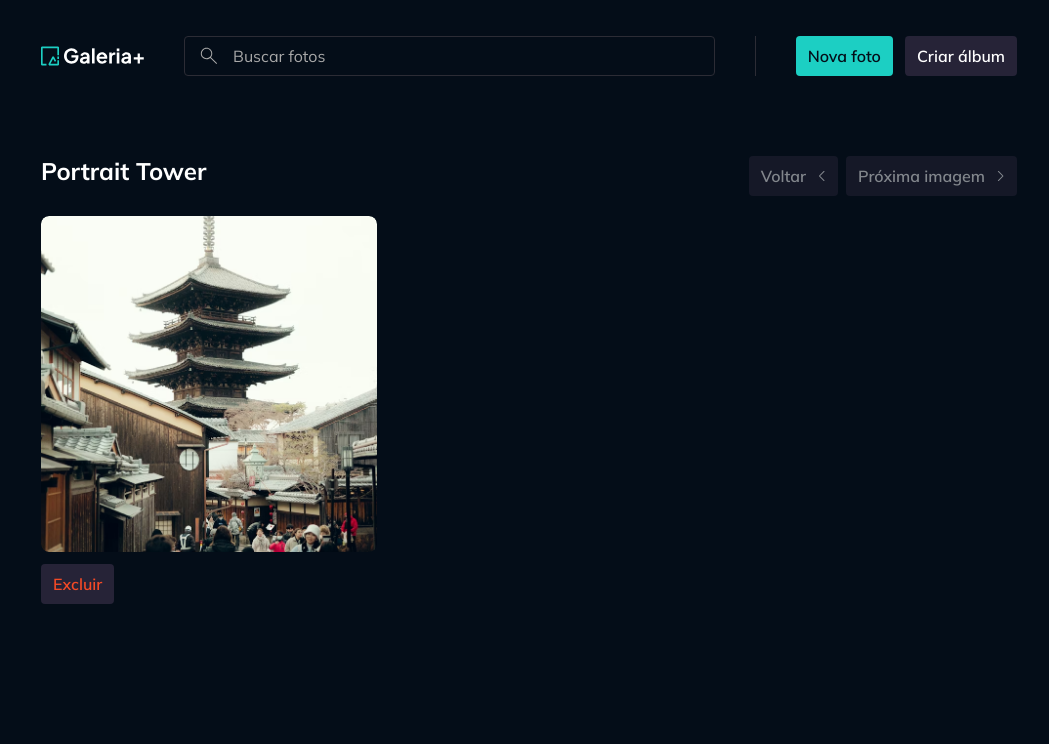
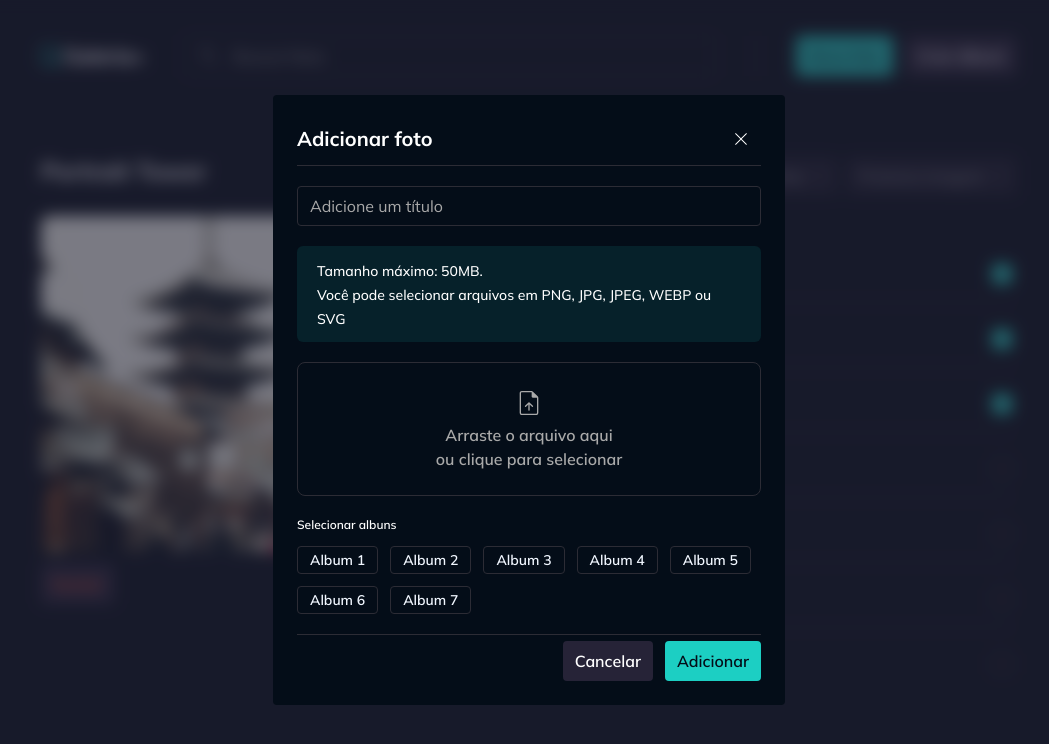
Before and after one commit to gabrieldborges/gallery-plus-template, a React (Vite) app: page /photos/1234a in a window 1280 px wide. Both pictures are taken after a click on the button "Nova foto". Shown: the top 744 px of the page, without its empty margins (111-1160 px from the left). Built offline with nearby package versions, Linux system fonts and the light colour scheme.

Commit message:
feat : new photo dialog mock

```diff
--- a/src/components/component-sections/header-main.tsx
+++ b/src/components/component-sections/header-main.tsx
@@ -1,22 +1,24 @@
 import Container from "../container";
-import cn from "classnames"
-import Logo from "../../assets/images/galeria-plus-full-logo.svg?react"
+import cn from "classnames";
+import Logo from "../../assets/images/galeria-plus-full-logo.svg?react";
 import Divider from "../divider";
 import Button from "../button";
 import { Link } from "react-router";
 import PhotoSearch from "../ui-components/photo-search";
+import PhotoNewDialog from "../../context/photos/components/photo-new-dialog";
+import AlbumNewDialog from "../../context/albums/components/album-new-dialog";
 
-
-interface HeaderMainProps extends React.ComponentProps<typeof Container> {
-
-}
+interface HeaderMainProps extends React.ComponentProps<typeof Container> {}
 
 export default function HeaderMain({ className, ...props }: HeaderMainProps) {
-
-    return <>
+  return (
+    <>
       <Container
         as="header"
-            className={cn("flex items-center justify-between gap-10 mt-9", className)}
+        className={cn(
+          "flex items-center justify-between gap-10 mt-9",
+          className,
+        )}
         {...props}
       >
         <Link to={"/"}>
@@ -25,11 +27,12 @@ export default function HeaderMain({ className, ...props }: HeaderMainProps) {
         <PhotoSearch />
         <Divider orientation="vertical" variant="default" className="h-10" />
         <div className="flex items-center gap-3">
-                <Button>Nova foto</Button>
-                <Button variant="secondary">Criar álbum</Button>
+          <PhotoNewDialog trigger={<Button>Nova foto</Button>} />
+          <AlbumNewDialog
+            trigger={<Button variant="secondary">Criar álbum</Button>}
+          />
         </div>
-
       </Container>
-
     </>
+  );
 }
--- a/src/components/ui-components/dialog.tsx
+++ b/src/components/ui-components/dialog.tsx
@@ -1,4 +1,4 @@
-import * as DialogPrimitive from "@radix-ui/react-dialog"
+import * as DialogPrimitive from "@radix-ui/react-dialog";
 import cn from "classnames";
 import Card from "../card";
 import Text from "../text";
@@ -6,18 +6,18 @@ import ButtonIcon from "../button-icon";
 import XIcon from "../../assets/icons/x.svg?react";
 import Divider from "../divider";
 
-
-
 export const Dialog = DialogPrimitive.Root;
 export const DialogTrigger = DialogPrimitive.Trigger;
 export const DialogClose = DialogPrimitive.Close;
 
-export function DialogOverlay({ className, ...props }:
-    React.ComponentProps<typeof DialogPrimitive.Overlay>) {
-
+export function DialogOverlay({
+  className,
+  ...props
+}: React.ComponentProps<typeof DialogPrimitive.Overlay>) {
   return (
     <DialogPrimitive.Overlay
-            className={cn(`
+      className={cn(
+        `
                 fixed inset-0 z-50 bg-background-secondary/60
                 backdrop-blur-sm
                 data-[state=open]:animate-in
@@ -26,16 +26,20 @@ export function DialogOverlay({ className, ...props }:
                 data-[state=closed]:fade-out-0
 
 
-                `, className)}
+                `,
+        className,
+      )}
       {...props}
     />
-    )
+  );
 }
 
-
-
-export default function DialogContent({ ref, className, children, ...props }: React.ComponentProps<typeof DialogPrimitive.Content>) {
-
+export default function DialogContent({
+  ref,
+  className,
+  children,
+  ...props
+}: React.ComponentProps<typeof DialogPrimitive.Content>) {
   return (
     <DialogPrimitive.Portal>
       <DialogOverlay />
@@ -53,18 +57,16 @@ export default function DialogContent({ ref, className, children, ...props }: Re
                     data-[state=closed]:slide-out-to-bottom-[48%]
 
                     `,
-                    className
+          className,
         )}
         {...props}
       >
-
         <Card size="lg" variant="primary">
           {children}
         </Card>
       </DialogPrimitive.Content>
     </DialogPrimitive.Portal>
-    )
-
+  );
 }
 
 export function DialogHeader({
@@ -79,7 +81,7 @@ export function DialogHeader({
           `
           flex items-center justify-between
         `,
-                    className
+          className,
         )}
         {...props}
       >
@@ -98,10 +100,13 @@ export function DialogHeader({
 }
 export function DialogBody({
   children,
+  className,
   ...props
 }: React.ComponentProps<"div">) {
   return (
-        <div {...props}>{children}</div>
+    <div className={className} {...props}>
+      {children}
+    </div>
   );
 }
 export function DialogFooter({
@@ -110,7 +115,7 @@ export function DialogFooter({
 }: React.ComponentProps<"div">) {
   return (
     <div {...props}>
-            <Divider className="mt-5 mb-1.5"/>
+      <Divider className="mt-5 mb-1.5" />
       <footer className="flex items-center justify-end gap-3">
         {children}
       </footer>
--- /dev/null
+++ b/src/context/albums/components/album-new-dialog.tsx
@@ -0,0 +1,24 @@
+import DialogContent, {
+  Dialog,
+  DialogBody,
+  DialogFooter,
+  DialogHeader,
+  DialogTrigger,
+} from "../../../components/ui-components/dialog";
+
+interface AlbumNewDialogProps {
+  trigger: React.ReactNode;
+}
+
+export default function AlbumNewDialog({ trigger }: AlbumNewDialogProps) {
+  return (
+    <Dialog>
+      <DialogTrigger asChild>{trigger}</DialogTrigger>
+      <DialogContent>
+        <DialogHeader>Criar álbum</DialogHeader>
+        <DialogBody></DialogBody>
+        <DialogFooter></DialogFooter>Í
+      </DialogContent>
+    </Dialog>
+  );
+}
--- /dev/null
+++ b/src/context/albums/components/albums-list-selectable.tsx
@@ -0,0 +1,69 @@
+import type { Album } from "../model/album";
+import Text from "../../../components/text";
+import InputCheckbox from "../../../components/input-checkbox";
+import Divider from "../../../components/divider";
+import Skeleton from "../../../components/skeleton";
+import type { Photo } from "../../photos/model/photo";
+
+interface AlbumsListSelectableProps extends React.ComponentProps<"div"> {
+  albums: Album[];
+  photo: Photo;
+  loading?: boolean;
+}
+
+export default function AlbumsListSelectable({
+  albums,
+  photo,
+  loading,
+  ...props
+}: AlbumsListSelectableProps) {
+  function isChecked(albumId: string) {
+    return photo?.albums?.some((album) => album.id === albumId);
+  }
+  function handlePhotoOnAlbums(albumId: string) {
+    let albumIds = [];
+
+    if (isChecked(albumId)) {
+      albumIds = photo?.albums
+        ?.filter((album) => album.id !== albumId)
+        .map((album) => album.id);
+    } else {
+      albumIds = [...photo?.albums.map((album) => album.id), albumId];
+    }
+    console.log(albumIds);
+  }
+
+  return (
+    <div className="">
+      {!loading && albums.length > 0 ? (
+        <ul className="flex flex-col gap-4 mt-6 ">
+          {albums.map((album, index) => (
+            <li key={`album-item-${index}`} className="p-1">
+              <div className="flex items-center justify-between ">
+                <Text variant="paragraph-large" className="truncate">
+                  {album.title}
+                </Text>
+                <InputCheckbox
+                  defaultChecked={isChecked(album.id)}
+                  onClick={() => handlePhotoOnAlbums(album.id)}
+                ></InputCheckbox>
+              </div>
+              {index < albums?.length - 1 && (
+                <Divider className="mt-4"></Divider>
+              )}
+            </li>
+          ))}
+        </ul>
+      ) : (
+        <ul className="flex flex-col gap-4 mt-6 h-full">
+          {Array.from({ length: 5 }).map((_, index) => (
+            <Skeleton
+              className="h-[2.5rem]"
+              key={`skeleton-album-${index}`}
+            ></Skeleton>
+          ))}
+        </ul>
+      )}
+    </div>
+  );
+}
--- /dev/null
+++ b/src/context/photos/components/photo-new-dialog.tsx
@@ -0,0 +1,88 @@
+import Alert from "../../../components/alert";
+import InputSingleFile from "../../../components/input-single-file";
+import InputText from "../../../components/input-text";
+import DialogContent, {
+  Dialog,
+  DialogBody,
+  DialogClose,
+  DialogFooter,
+  DialogHeader,
+  DialogTrigger,
+} from "../../../components/ui-components/dialog";
+import { useForm } from "react-hook-form";
+import ImageFilePreview from "../../../components/image-file-preview";
+import Text from "../../../components/text";
+import { albumsListMock } from "../../../helpers/util";
+import Button from "../../../components/button";
+import Skeleton from "../../../components/skeleton";
+
+interface PhotoNewDialogProps {
+  trigger: React.ReactNode;
+}
+
+export default function PhotoNewDialog({ trigger }: PhotoNewDialogProps) {
+  const form = useForm();
+  // TODO: only for mocking , replace later with api
+  const albums = albumsListMock;
+  const isLoadingAlbum = false;
+
+  return (
+    <Dialog>
+      <DialogTrigger asChild>{trigger}</DialogTrigger>
+      <DialogContent>
+        <DialogHeader>Adicionar foto</DialogHeader>
+        <DialogBody className="space-y-5">
+          <InputText placeholder="Adicione um título" />
+          <Alert variant="info">
+            <Text variant="paragraph-medium">
+              Tamanho máximo: 50MB. <br />
+              Você pode selecionar arquivos em PNG, JPG, JPEG, WEBP ou SVG
+            </Text>
+          </Alert>
+          <InputSingleFile
+            form={form}
+            allowedExtensions={["png", "jpeg", "jpg", "webp", " svg"]}
+            maxFileSizeInMB={50}
+            replaceBy={<ImageFilePreview className="w-full h-56" />}
+            {...form.register("file")}
+          ></InputSingleFile>
+          <div className="flex flex-col gap-3">
+            <Text as="div" variant="label-small">
+              Selecionar albuns
+            </Text>
+            {!isLoadingAlbum && albums.length > 0 && (
+              <div className="flex flex-wrap gap-3">
+                {albums.map((album, index) => (
+                  <Button
+                    variant="ghost"
+                    size="sm"
+                    className="truncate"
+                    key={`button-album-${index}`}
+                  >
+                    {album.title}
+                  </Button>
+                ))}
+              </div>
+            )}
+            {isLoadingAlbum && (
+              <div className="flex flex-wrap gap-3">
+                {Array.from({ length: 5 }).map((_, index) => (
+                  <Skeleton
+                    className="w-20 h-7"
+                    key={`album-loading-${index}`}
+                  ></Skeleton>
+                ))}
+              </div>
+            )}
+          </div>
+        </DialogBody>
+        <DialogFooter>
+          <DialogClose>
+            <Button variant="secondary">Cancelar</Button>
+          </DialogClose>
+          <Button>Adicionar</Button>
+        </DialogFooter>
+      </DialogContent>
+    </Dialog>
+  );
+}
--- a/src/helpers/util.tsx
+++ b/src/helpers/util.tsx
@@ -33,8 +33,8 @@ export const photoMock: Photo = {
       title: "Album 2",
     },
     {
-      id: "6544321",
-      title: "Album 2",
+      id: "129746",
+      title: "Album 3",
     },
   ],
 };
@@ -49,8 +49,24 @@ export const albumsListMock: Album[] = [
     title: "Album 2",
   },
   {
-    id: "6544321",
-    title: "Album 2",
+    id: "129746",
+    title: "Album 3",
+  },
+  {
+    id: "1347hhadsf",
+    title: "Album 4",
+  },
+  {
+    id: "asdfjniq4q98w",
+    title: "Album 5",
+  },
+  {
+    id: "asdfafd",
+    title: "Album 6",
+  },
+  {
+    id: "onunasdf38",
+    title: "Album 7",
   },
 ];
 
--- a/src/pages/page-photo-details.tsx
+++ b/src/pages/page-photo-details.tsx
@@ -1,11 +1,12 @@
 import Text from "../components/text";
 import { useParams } from "react-router";
-import { photoMock } from "../helpers/util";
+import { photoMock, albumsListMock } from "../helpers/util";
 import Container from "../components/container";
 import Button from "../components/button";
 import Skeleton from "../components/skeleton";
 import PhotosNavigator from "../context/photos/components/photos-navigator";
 import ImageFilePreview from "../components/image-file-preview";
+import AlbumsListSelectable from "../context/albums/components/albums-list-selectable";
 
 export default function PagePhotoDetails() {
   const { id } = useParams();
@@ -24,7 +25,7 @@ export default function PagePhotoDetails() {
           <PhotosNavigator />
         </header>
 
-        <div className="grid grid-cols-[21rem_1fr]">
+        <div className="grid grid-cols-[21rem_1fr] gap-[5.75rem]">
           <div className="space-y-3 my-5">
             {!isLoadingPhoto ? (
               <ImageFilePreview
@@ -41,7 +42,16 @@ export default function PagePhotoDetails() {
               <Skeleton className="w-20 h-10" />
             )}
           </div>
-          <div className=""> </div>
+          <div className="py-3">
+            <Text as={"h3"} variant="heading-medium">
+              Albuns
+            </Text>
+            <AlbumsListSelectable
+              albums={albumsListMock}
+              loading={isLoadingPhoto}
+              photo={photoMock}
+            />
+          </div>
         </div>
       </Container>
     </>
```
Lines whose indentation alone changed are shown as unchanged.
